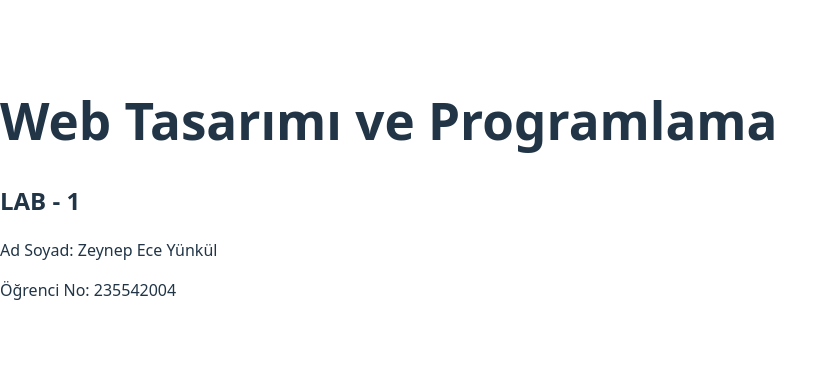
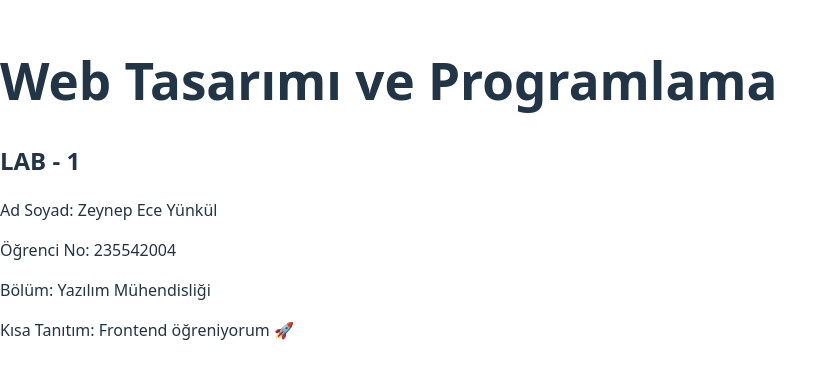
Before and after one commit to zeynepeceyunkul/web-lab-hello, a React (Vite) app: page / in a window 1280 px wide. Shown: the part 212-590 px from the top of the page, without its empty margins (0-837 px from the left). Built offline with nearby package versions, Linux system fonts and the light colour scheme.

Commit message:
feat: add personal details to homepage

```diff
--- a/src/App.tsx
+++ b/src/App.tsx
@@ -5,6 +5,8 @@ function App() {
       <h2>LAB - 1</h2>
       <p>Ad Soyad: Zeynep Ece Yünkül</p>
       <p>Öğrenci No: 235542004</p>
+      <p>Bölüm: Yazılım Mühendisliği</p>
+      <p>Kısa Tanıtım: Frontend öğreniyorum 🚀</p>
     </div>
   )
 }
```
